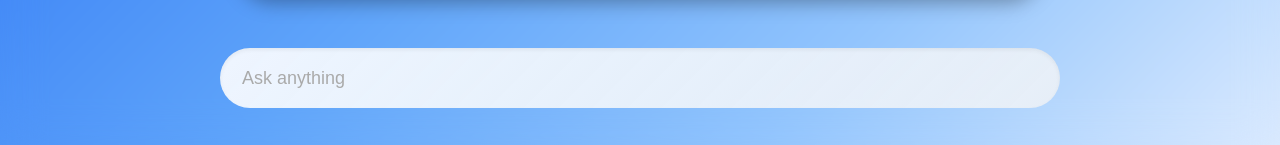
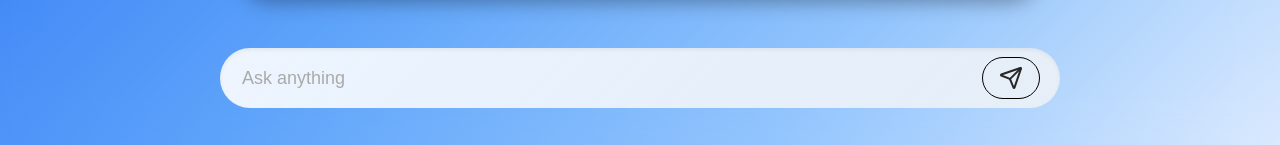
Before and after one commit to Ahlawat23/RagExperiments, a React (Vite) app in the folder FrontEnd/: page / in a window 1280 px wide. Shown: the part 652-797 px from the top of the page. Built offline with nearby package versions, Linux system fonts and the light colour scheme.

Commit message:
first division chat input logic

```diff
--- a/FrontEnd/src/components/Input.jsx
+++ b/FrontEnd/src/components/Input.jsx
@@ -0,0 +1,27 @@
+import {userState, useState} from "react";
+import {Send} from "lucide-react";
+import './style/input.css'
+
+export  function ChatInput({onSendMessage}){
+    const [message, setMessage] = useState("");
+
+    const handleSubmit = (e) => {
+        e.preventDefault();
+        if(message.trim()){
+            onSendMessage(message);
+            setMessage("");
+        }
+    }
+
+    return(
+        <>
+        <div class="lower-section">
+            <div class="chat-input">
+                <input type="text" placeholder="Ask anything" value={message} onChange={(e) => setMessage(e.target.value)}/>
+                <button class="submit"><Send /> </button>
+            </div>
+        </div>
+
+        </>
+    );
+}
--- a/FrontEnd/src/components/Interface.jsx
+++ b/FrontEnd/src/components/Interface.jsx
@@ -1,8 +1,52 @@
+import { useState, useRef, useEffect } from "react";
 import './style/interface.css'
 import { RefreshCw, Sparkles } from "lucide-react";
+import {ChatInput} from "./Input.jsx";
 
 
+const initialMessages = [
+  {
+    id: 1,
+    text: "Hello! I'm ChatGPT running in Windows Vista style. How can I help you today?",
+    isUser: false,
+    timestamp: new Date().toLocaleTimeString(),
+  },
+];
+
 export function LoadInterface(){
+    const [messages, setMessages] = useState(initialMessages);
+    const messagesEndRef = useRef(null);
+
+    const scrollToBottom = () => {
+        messagesEndRef.current?.scrollIntoView({ behavior: "smooth" });
+    };
+
+    useEffect(() => {
+        scrollToBottom();
+    }, [messages]);
+
+
+    const handleSendMessage = (text) => {
+        const newMessage = {
+            id: messages.length + 1,
+            text,
+            isUser: true,
+            timestamp: new Date().toLocaleTimeString(),
+        };
+
+        setMessages((prev) => [...prev, newMessage]);
+
+        setTimeout(() => {
+            const response = {
+                id: messages.length + 2,
+                text: text,
+                isUser: false,
+                timestamp: new Date().toLocaleTimeString(),
+            };
+        setMessages((prev) => [...prev, response]);}, 1000);
+    };
+
+
     return (
     <>
      {/* -- Header -- */}
@@ -18,11 +62,7 @@ export function LoadInterface(){
 
 
     </div>
-    <div class="lower-section">
-        <div class="chat-input">
-            <input type="text" placeholder="Ask anything" />
-        </div>
-    </div>
+    <ChatInput onSendMessage={handleSendMessage}/>
     </>
     );
 }
--- a/FrontEnd/src/components/style/input.css
+++ b/FrontEnd/src/components/style/input.css
@@ -0,0 +1,76 @@
+.lower-section{
+  position: absolute;
+  bottom: 0;
+  left: 0;
+  right: 0;
+
+  height: 100px;
+
+}
+
+.chat-input {
+  display: flex;
+  align-items: center;
+  gap: 8px;
+
+  background: var(--primary-color);
+  border: 2 px solid var(--accent-color-inactive);
+  border-radius: 9999px;
+  backdrop-filter: blur(8px);
+  box-shadow: inset 0 2px 4px rgba(0, 0, 0, 0.06);
+  outline: none;
+
+
+  max-width: 800px;
+  min-width: 200px;
+  height: 40px;
+
+  margin: 0px auto;
+  padding: 10px 20px;
+
+  transition: all 0.2s ease;
+}
+
+.chat-input input {
+  flex: 1;
+  background: transparent;     /* blend with container */
+  border: none;
+  outline: none;
+  color: var(--text-color);
+  font-size: 18px;
+}
+
+
+
+.chat-input input::placeholder {
+  color: var(--text-color-fadded);
+}
+
+.chat-input:focus-within {
+  border-color: var(--accent-color-active);
+  box-shadow: 0 0 0 2px var(--accent-color-active);
+
+}
+
+.submit{
+  display: inline-flex;       /* makes it flexible for icon+text later */
+  align-items: center;
+  gap: 6px;
+
+  padding: 8px 16px;
+
+  background: transparent;  /* light gray background */
+  color: var(--text-color);                /* dark text */
+  border: 1px solid var(--accent-color-inactive);     /* subtle border */
+  border-radius: 33px;         /* rounded corners */
+
+  cursor: pointer;
+  transition: background 0.2s ease, border 0.2s ease;
+
+}
+
+
+.submit:hover {
+  border-color: var(--accent-color-active);
+  color: var(--accent-color-active);
+}
--- a/FrontEnd/src/components/style/interface.css
+++ b/FrontEnd/src/components/style/interface.css
@@ -97,57 +97,3 @@
   margin: 0px auto 100px auto;
   padding: 0;
 }
-
-.lower-section{
-  position: absolute;
-  bottom: 0;
-  left: 0;
-  right: 0;
-
-  height: 100px;
-
-}
-
-.chat-input {
-  display: flex;
-  align-items: center;
-  gap: 8px;
-
-  background: var(--primary-color);
-  border: 2 px solid var(--accent-color-inactive);
-  border-radius: 9999px;
-  backdrop-filter: blur(8px);
-  box-shadow: inset 0 2px 4px rgba(0, 0, 0, 0.06);
-  outline: none;
-
-
-  max-width: 800px;
-  min-width: 200px;
-  height: 40px;
-
-  margin: 0px auto;
-  padding: 10px 20px;
-
-  transition: all 0.2s ease;
-}
-
-.chat-input input {
-  flex: 1;
-  background: transparent;     /* blend with container */
-  border: none;
-  outline: none;
-  color: var(--text-color);
-  font-size: 18px;
-}
-
-
-
-.chat-input input::placeholder {
-  color: var(--text-color-fadded);
-}
-
-.chat-input:focus-within {
-  border-color: var(--accent-color-active);
-  box-shadow: 0 0 0 2px var(--accent-color-active);
-
-}
```
